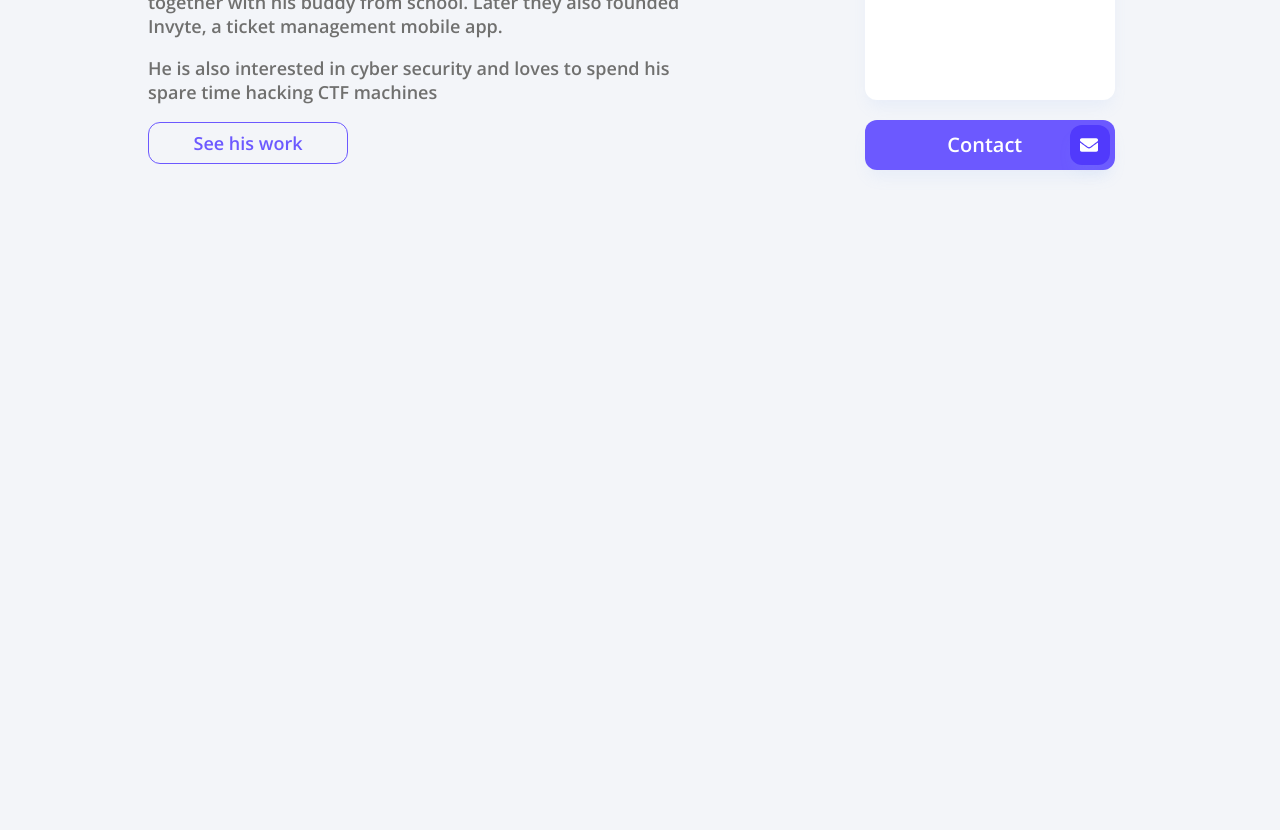
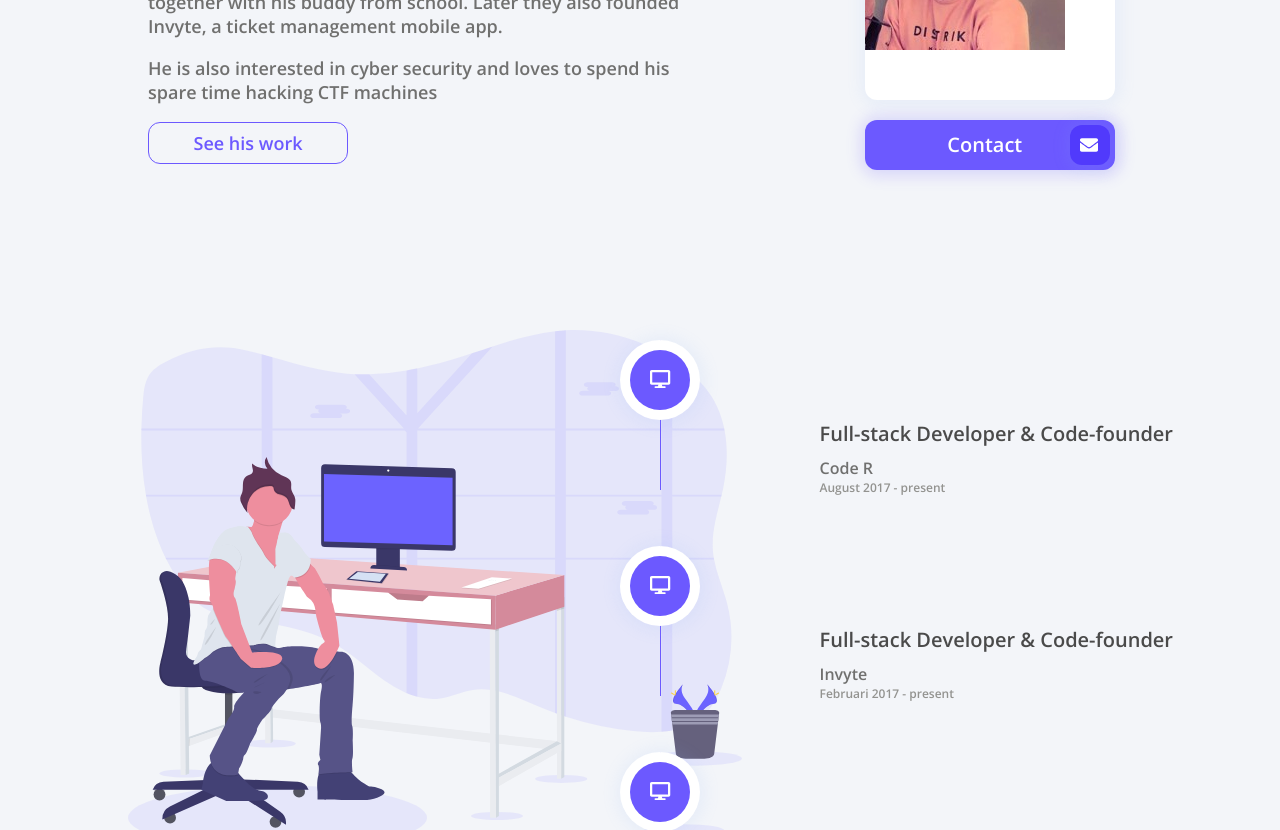
Before and after one commit to rikvanderwerf/portfolio, a React (Vite) app: page / in a window 1280 px wide. Shown: the part 420-1250 px from the top of the page. Before the commit the page ends 800 px from the top, so only its background shows below. Built offline with nearby package versions, Linux system fonts and the light colour scheme.

Commit message:
added expertise

```diff
--- a/package.json
+++ b/package.json
@@ -15,6 +15,7 @@
     "@fortawesome/free-solid-svg-icons": "^5.11.2",
     "@fortawesome/react-fontawesome": "^0.1.7",
     "parcel": "^1.12.4",
+    "prop-types": "^15.7.2",
     "react": "^16.11.0",
     "react-dom": "^16.11.0",
     "react-redux": "^7.1.3",
--- a/src/App.jsx
+++ b/src/App.jsx
@@ -8,7 +8,9 @@ const theme = {
   backgroundcolor: '#F3F5F9',
   maincolor: '#6C59FF',
   maindarkcolor: '#513AFC',
+  subtextcolor: '#939390',
   titlecolor: '#4A4A4A',
+  iconcolor: '#fff',
   textcolor: '#70706F',
   maincolorshadow: 'rgb(108, 89, 255, 0.2)',
 };
--- a/src/components/Buttons/Button.jsx
+++ b/src/components/Buttons/Button.jsx
@@ -1,12 +1,12 @@
+import { FontAwesomeIcon } from '@fortawesome/react-fontawesome';
+import styled from 'styled-components';
 import React from 'react';
 import PropTypes from 'prop-types';
-import styled from 'styled-components';
-import { FontAwesomeIcon } from '@fortawesome/react-fontawesome';
 import Card from '../Card';
 
 const propTypes = {
   children: PropTypes.node,
-  icon: PropTypes.node.isRequired,
+  icon: PropTypes.object.isRequired,
 };
 
 const defaultProps = {
@@ -17,13 +17,14 @@ const ButtonHolder = styled(Card)`
   height: 50px;
   width: 250px;
   background-color: ${(props) => props.theme.maincolor};
+  box-shadow: 1px 1px 15px 5px  ${(props) => props.theme.maincolorshadow};
   position: relative;
 `;
 
 const TextHolder = styled.div`
   color: #4A4A4A;
   margin-left: 20px;
-  color: white;
+  color: ${(props) => props.theme.iconcolor};;
   width: 80%;
   text-align: center;
   float: left;
@@ -49,7 +50,7 @@ const IconHolder = styled.div`
 `;
 
 const Icon = styled(FontAwesomeIcon)`
-  color: white;
+  color: ${(props) => props.theme.iconcolor};;
   height: 100%;
 `;
 
--- a/src/components/Card.jsx
+++ b/src/components/Card.jsx
@@ -1,7 +1,7 @@
 import styled from 'styled-components';
 
 const Card = styled.div`
-  box-shadow: 0 10px 15px -3px rgba(134, 173, 245, 0.1);
+  box-shadow: 1px 1px 15px 5px rgba(134, 173, 245, 0.1);
   padding: 40 px;
   border-radius: 12px;
   background-color: ${(props) => props.theme.cardbackground};
--- a/src/components/SearchBar.jsx
+++ b/src/components/SearchBar.jsx
@@ -38,7 +38,7 @@ const IconCard = styled(Card)`
   right: 0;
   postion: relative;
   background-color: ${(props) => props.theme.maincolor};
-  box-shadow: 0 10px 15px -3px ${(props) => props.theme.maincolorshadow};
+  box-shadow: 1px 1px 15px 5px  ${(props) => props.theme.maincolorshadow};
 `;
 
 const IconHolder = styled.div`
@@ -47,7 +47,7 @@ const IconHolder = styled.div`
 `;
 
 const Icon = styled(FontAwesomeIcon)`
-  color: white;
+  color: ${(props) => props.theme.iconcolor};;
   height: 100%;
 `;
 
--- /dev/null
+++ b/src/components/experience/ExperienceContainer.jsx
@@ -0,0 +1,47 @@
+import React from 'react';
+import styled from 'styled-components';
+import PropTypes from 'prop-types';
+import ExperienceImage from '../../Images/experience.svg';
+
+const propTypes = {
+  children: PropTypes.node,
+};
+
+const defaultProps = {
+  children: null,
+};
+
+const Container = styled.div`
+  margin-top: 50px;
+  display: grid;
+  grid-template-columns: 60% 40%;
+`;
+
+const ImageHolder = styled.img`
+  width: 100%;
+  height: 700px;
+  grid-column: 1;
+`;
+
+const ExperienceListContainer = styled.div`
+  margin-top: 100px;
+  margin-left: -30%;
+  grid-column: 2;
+`;
+
+function ExperienceContainer(props) {
+  const { children } = props;
+  return (
+    <Container>
+      <ImageHolder src={ExperienceImage} />
+      <ExperienceListContainer>
+        {children}
+      </ExperienceListContainer>
+    </Container>
+  );
+}
+
+ExperienceContainer.propTypes = propTypes;
+ExperienceContainer.defaultProps = defaultProps;
+
+export default ExperienceContainer;
--- /dev/null
+++ b/src/components/experience/ExperienceItem.jsx
@@ -0,0 +1,118 @@
+import React from 'react';
+import styled from 'styled-components';
+import PropTypes from 'prop-types';
+import { FontAwesomeIcon } from '@fortawesome/react-fontawesome';
+import ExperienceImage from '../../Images/experience.svg';
+
+const propTypes = {
+  icon: PropTypes.object.isRequired,
+  children: PropTypes.string.isRequired,
+  company: PropTypes.string.isRequired,
+  date: PropTypes.string.isRequired,
+  line: PropTypes.bool,
+};
+
+const defaultProps = {
+  line: true,
+};
+
+const Container = styled.div`
+  width: 400px;
+  margin-bottom: 50px;
+`;
+
+const OuterCircle = styled.div`
+  width: 80px;
+  height: 80px;
+  padding: 10px;
+  float: left;
+  z-index: 10;
+  background-color: ${(props) => props.theme.iconcolor};
+  border-radius: 50%;
+  box-shadow: 1px 1px 15px 5px  rgba(134, 173, 245, 0.1);
+  position: relative;
+`;
+
+const InnerCircle = styled.div`
+  width: 60px;
+  height: 60px;
+  z-index: 10;
+  background-color: ${(props) => props.theme.maincolor};
+  border-radius: 50%;
+`;
+
+const Line = styled.div`
+  visibility: ${(props) => (props.visible ? 'visible' : 'hidden')};
+  width: 1px;
+  background-color: ${(props) => props.theme.maincolor};
+  height: 150px;
+  margin-left: 40px;
+  position: absolute;
+  z-index: 1;
+`;
+
+const IconHolder = styled(FontAwesomeIcon)`
+  width: 40px;
+  color: ${(props) => props.theme.iconcolor};
+  margin-top: 20px;
+  margin-left: 20px;
+`;
+
+const TextHolder = styled.div`
+  display: grid;
+  margin-left: 200px;
+  width: 100%;
+  template-grid-rows: auto auto auto;
+`;
+
+const Title = styled.span`
+  font-weigth: 700;
+  float: left;
+  margin-bottom: 10px;
+  font-size: 20px;
+  grid-row: 1;
+  color: ${(props) => props.theme.titlecolor}
+`;
+
+const SubTitle = styled.span`
+  font-size: 16px;
+  color: ${(props) => props.theme.textcolor};
+  float: left;
+  grid-row: 2;
+  z-index: 2;
+`;
+
+const SubSubTitle = styled.span`
+  font-size: 12px;
+  color: ${(props) => props.theme.subtextcolor};
+  float: left;
+  grid-row: 3;
+  z-index: 2;
+
+`;
+
+function ExperienceItem(props) {
+  const {
+    icon, children, company, date, line,
+  } = props;
+  return (
+    <Container>
+
+      <OuterCircle>
+        <InnerCircle><IconHolder icon={icon} /></InnerCircle>
+      </OuterCircle>
+      <Line visible={line} />
+      <TextHolder>
+        <Title>{ children }</Title>
+        <SubTitle>{ company }</SubTitle>
+        <SubSubTitle>{ date }</SubSubTitle>
+      </TextHolder>
+
+    </Container>
+  );
+}
+
+ExperienceItem.propTypes = propTypes;
+ExperienceItem.defaultProps = defaultProps;
+
+export default ExperienceItem;
--- a/src/pages/Home.jsx
+++ b/src/pages/Home.jsx
@@ -1,11 +1,13 @@
 import React from 'react';
 import styled from 'styled-components';
-import { faEnvelope } from '@fortawesome/free-solid-svg-icons';
+import { faEnvelope, faDesktop } from '@fortawesome/free-solid-svg-icons';
 import SearchBar from '../components/SearchBar';
-import OutlinedButton from '../components/Buttons/OutlinedButton';
+import OutlinedButton from '../components/buttons/OutlinedButton';
 import Card from '../components/Card';
-import Button from '../components/Buttons/Button';
-
+import Button from '../components/buttons/Button';
+import ExperienceContainer from '../components/experience/ExperienceContainer';
+import ExperienceItem from '../components/experience/ExperienceItem';
+import Photo from '../images/rik.jpeg';
 
 const OuterContainer = styled.div`
   max-width: 1350px;
@@ -40,6 +42,7 @@ const Title = styled.p`
   font-family: Vollkorn;
   font-weight: 600;
   font-size: 20px;
+  color: ${(props) => props.theme.titlecolor};
 `;
 
 const ProfilePictureHolder = styled.div`
@@ -51,6 +54,8 @@ const PhotoCard = styled(Card)`
   height: 250px;
   width: 250px;
   margin-bottom: 20px;
+  background-image: url(${(props) => props.image});
+  background-repeat: no-repeat;
 `;
 
 function Home(props) {
@@ -76,10 +81,16 @@ function Home(props) {
             <OutlinedButton>See his work</OutlinedButton>
           </DescriptionBox>
           <ProfilePictureHolder>
-            <PhotoCard />
+            <PhotoCard image={Photo} />
             <Button icon={faEnvelope}>Contact</Button>
           </ProfilePictureHolder>
         </DescriptionHolder>
+        <ExperienceContainer>
+          <ExperienceItem icon={faDesktop} company="Code R" date="August 2017 - present">Full-stack Developer & Code-founder</ExperienceItem>
+          <ExperienceItem icon={faDesktop} company="Invyte" date="Februari 2017 - present">Full-stack Developer & Code-founder</ExperienceItem>
+          <ExperienceItem icon={faDesktop} company="ICT Group" date="Februari 2017 - June 2017">Gradution Intern</ExperienceItem>
+          <ExperienceItem line={false} icon={faDesktop} company="Label A" date="September 2015 - May 2016">Back-end developer</ExperienceItem>
+        </ExperienceContainer>
       </Content>
     </OuterContainer>
   );
```
Also changed, not shown: src/images/experience.svg (added), src/images/rik.jpeg (added).
